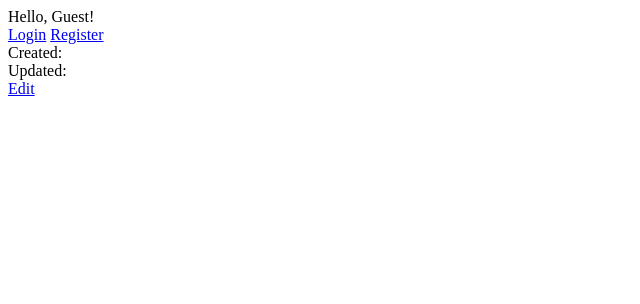
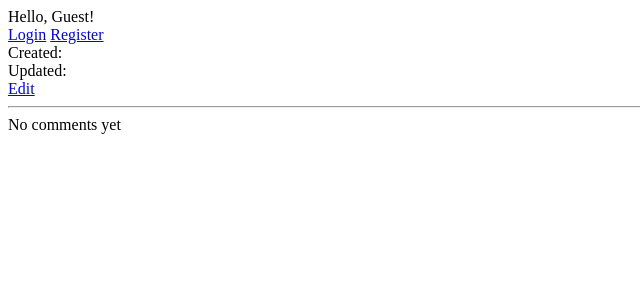
Before and after one commit to i-hate-nicknames/plebbit, a Symfony app: template templates/post/post.html.twig in a window 1280 px wide. Shown: the top 304 px of the page, without its empty margins (0-640 px from the left). Run offline with Twig, Linux system fonts and the light colour scheme; the template is opened without the code that fills it, so the values that code supplies are empty; some libraries are stand-ins or nearby versions.

Commit message:
Show comments on post page

```diff
--- a/templates/post/post.html.twig
+++ b/templates/post/post.html.twig
@@ -12,6 +12,19 @@
     <a href="{{ url('editPost', {id: post.id}) }}">Edit</a>
     {% if is_granted('delete', post) %}
     <button id="btn-remove" data-delete-url="{{ url('deletePost', {id: post.id}) }}">Delete</button>
+    {% endif %}
+    <hr>
+    {% if post.comments.count == 0 %}
+    <div class="no-comments">No comments yet</div>
+    {% else %}
+    <div class="comments">
+    {% for comment in post.comments %}
+        <div class="comment">
+            <div class="title">{{ comment.title }}</div>
+            <div class="text">{{ comment.text }}</div>
+        </div>
+    {% endfor %}
+    </div>
     {% endif %}
 </div>
 {% endblock %}
```
